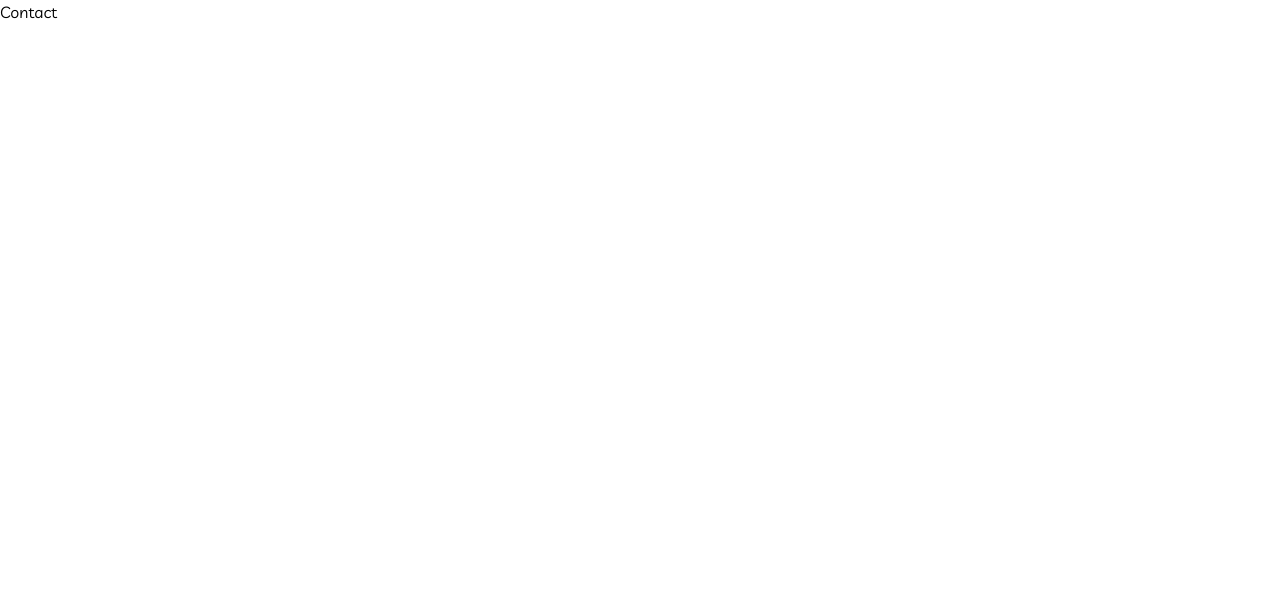
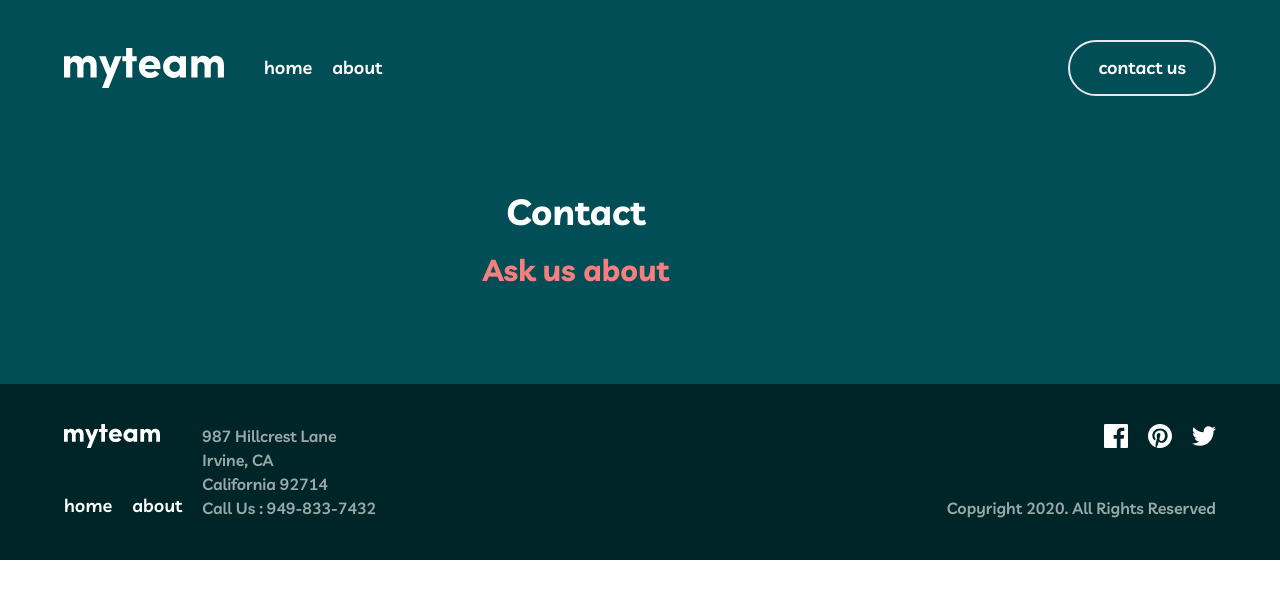
Before and after one commit to alimuddinhasan/myteam-website, a Next.js app: page /contact in a window 1280 px wide. Shown: the top 598 px of the page. Built offline with nearby package versions, Linux system fonts and the light colour scheme.

Commit message:
feat(contact): add page title

```diff
--- a/pages/contact/index.tsx
+++ b/pages/contact/index.tsx
@@ -1,16 +1,20 @@
-import Head from "next/head";
-import { Fragment } from "react";
+import BaseScreen from "@/components/BaseScreen";
+import Container from "@/components/Container";
 
-export default function Home() {
+export default function Contact() {
   return (
-    <Fragment>
-      <Head>
-        <title>Frontend Mentor | myteam website challenge - Contact</title>
-        <link rel='icon' href='/favicon.ico' />
-      </Head>
-      <main>
-        <h1>Contact</h1>
-      </main>
-    </Fragment>
+    <BaseScreen
+      pageTitle='Frontend Mentor | myteam website challenge - Contact'
+      showGetStarted={false}
+    >
+      <section role='contact ' className='bg-midnight-green relative'>
+        <Container>
+          <div className='flex flex-col items-center gap-5 px-5 py-24'>
+            <h1 className='text-4xl font-bold text-white'>Contact</h1>
+            <h2 className='text-3xl font-bold text-light-coral'>Ask us about</h2>
+          </div>
+        </Container>
+      </section>
+    </BaseScreen>
   );
 }
```
